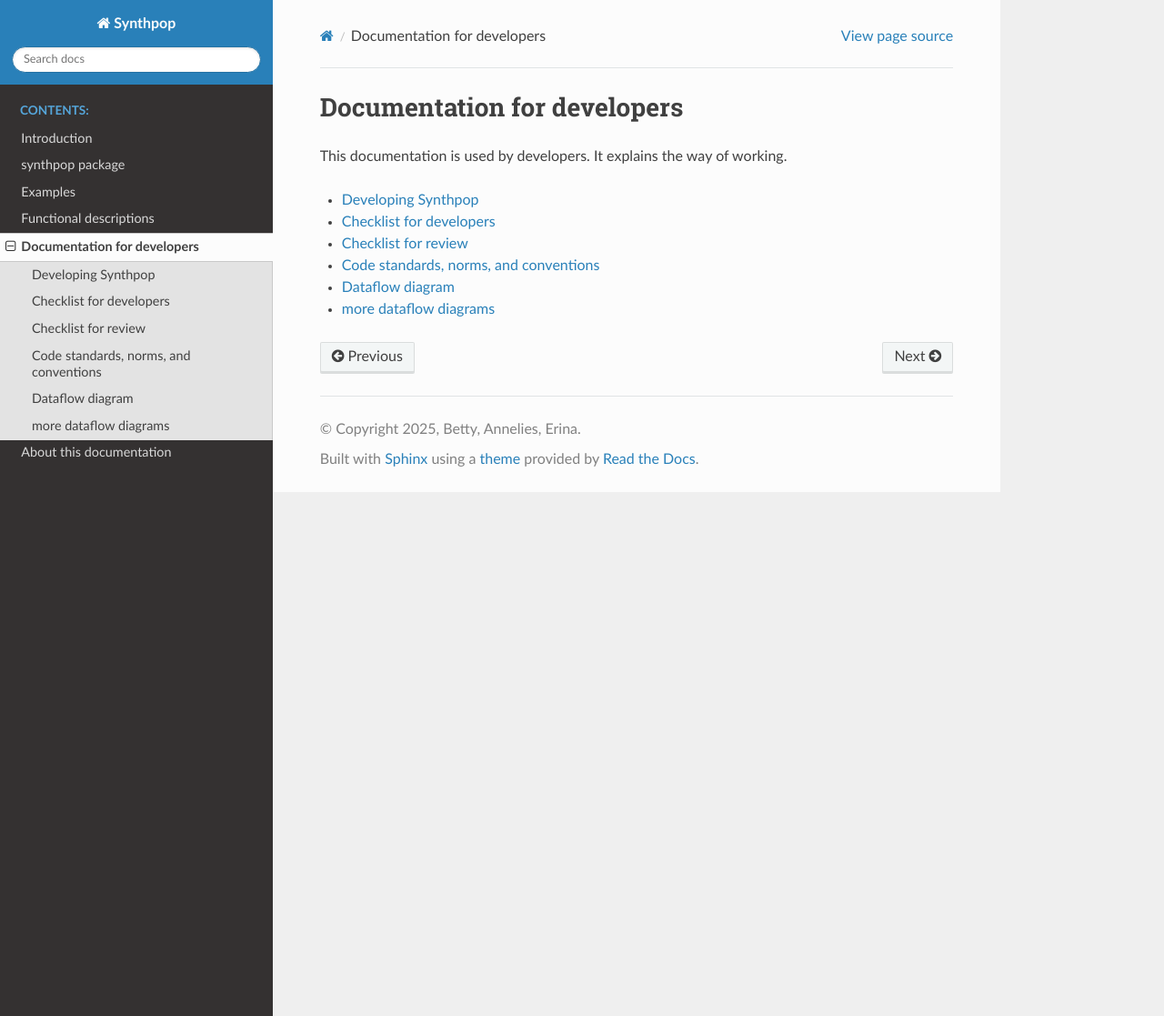
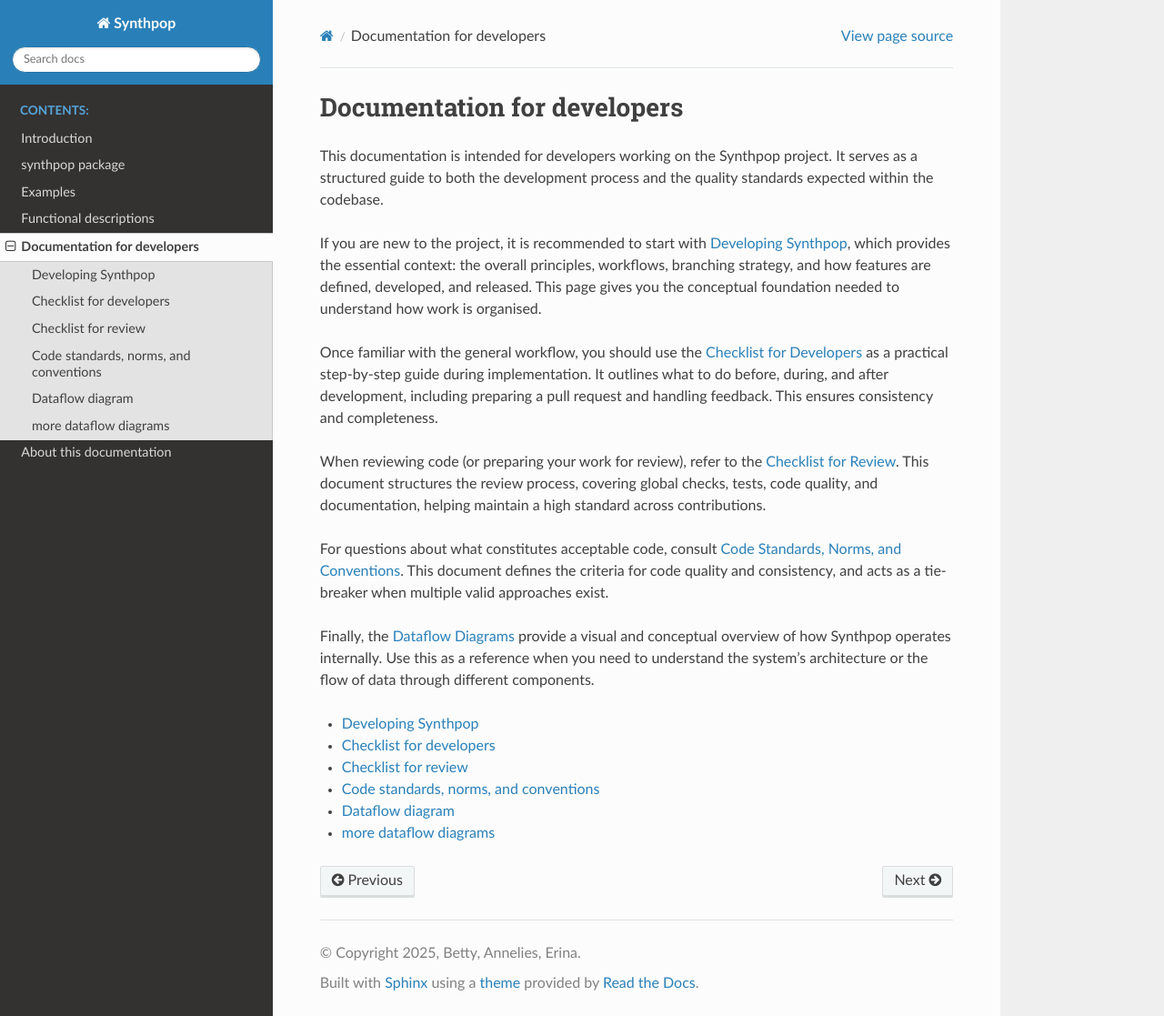
Before and after one commit to duonl/synthpop-py, a Sphinx documentation site: the page built from docs/source/developer/developer_index.md, in a window 1280 px wide and 1117 px high. Shown: the whole window at 91% size. Built offline with Sphinx 7.4.7 and the Read the Docs theme 3.1.0, drawn with Linux system fonts in a browser that asks for light colours.

Commit message:
Update developer_index.md

````diff
--- a/docs/source/developer/developer_index.md
+++ b/docs/source/developer/developer_index.md
@@ -1,6 +1,17 @@
 # Documentation for developers
 
-This documentation is used by developers. It explains the way of working.
+This documentation is intended for developers working on the Synthpop project. It serves as a structured guide to both the development process and the quality standards expected within the codebase.
+
+If you are new to the project, it is recommended to start with [Developing Synthpop](developing.md), which provides the essential context: the overall principles, workflows, branching strategy, and how features are defined, developed, and released. This page gives you the conceptual foundation needed to understand how work is organised.
+
+Once familiar with the general workflow, you should use the [Checklist for Developers](checklist_for_developer.md) as a practical step-by-step guide during implementation. It outlines what to do before, during, and after development, including preparing a pull request and handling feedback. This ensures consistency and completeness.
+
+When reviewing code (or preparing your work for review), refer to the [Checklist for Review](checklist_for_review.md). This document structures the review process, covering global checks, tests, code quality, and documentation, helping maintain a high standard across contributions.
+
+For questions about what constitutes acceptable code, consult [Code Standards, Norms, and Conventions](code_standards_and_norms.md). This document defines the criteria for code quality and consistency, and acts as a tie-breaker when multiple valid approaches exist.
+
+Finally, the [Dataflow Diagrams](dataflowdiagram.md) provide a visual and conceptual overview of how Synthpop operates internally. Use this as a reference when you need to understand the system's architecture or the flow of data through different components.
+
 ```{toctree}
 :maxdepth: 1
 
````
